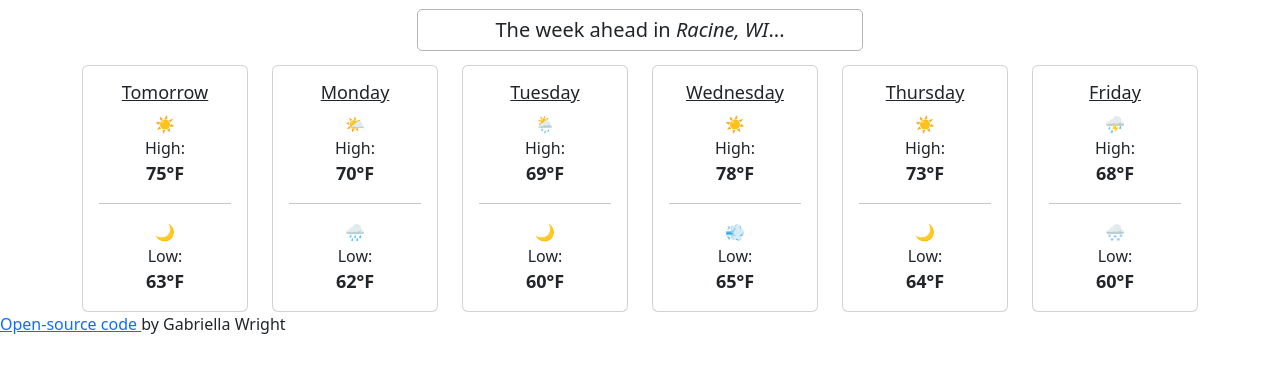
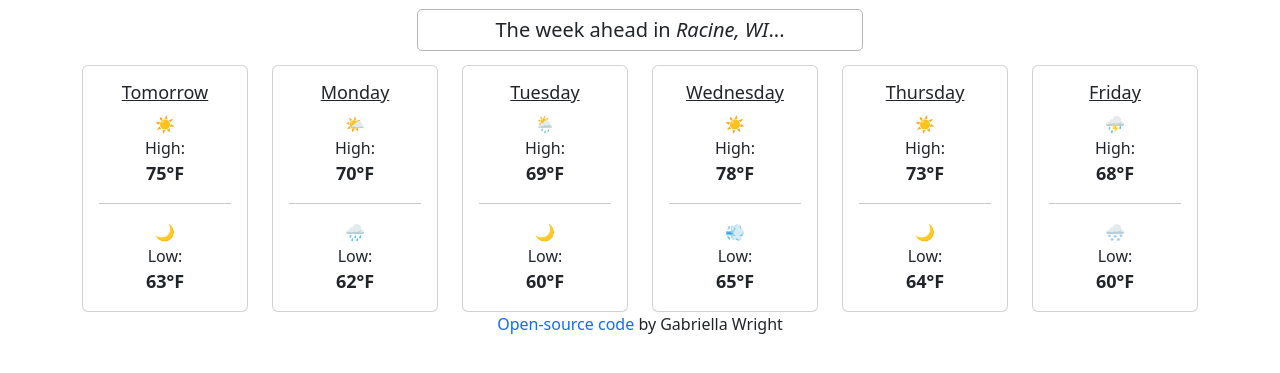
Before and after one commit to gabbyw92/weather-application, a plain HTML site: page index.html in a window 1280 px wide. Shown: the part 317-690 px from the top of the page. Drawn offline with nearby package versions, Linux system fonts and the light colour scheme.

Commit message:
Styled open-source code link
Removed underline from link and centered it

```diff
--- a/index.html
+++ b/index.html
@@ -157,7 +157,7 @@
         </div>
       </div>
     </div>
-    <section>
+    <section class="code-link">
       <a href="https://github.com/gabbyw92/weather-application" target="_blank">
         Open-source code
       </a>
--- a/src/style.css
+++ b/src/style.css
@@ -1,3 +1,6 @@
+a {
+  text-decoration: none;
+}
 button {
   text-align: center;
 }
@@ -25,6 +28,9 @@ img {
 .card-title {
   font-size: 18px;
   text-decoration: underline;
+}
+.code-link {
+  text-align: center;
 }
 .container {
   text-align: center;
```
